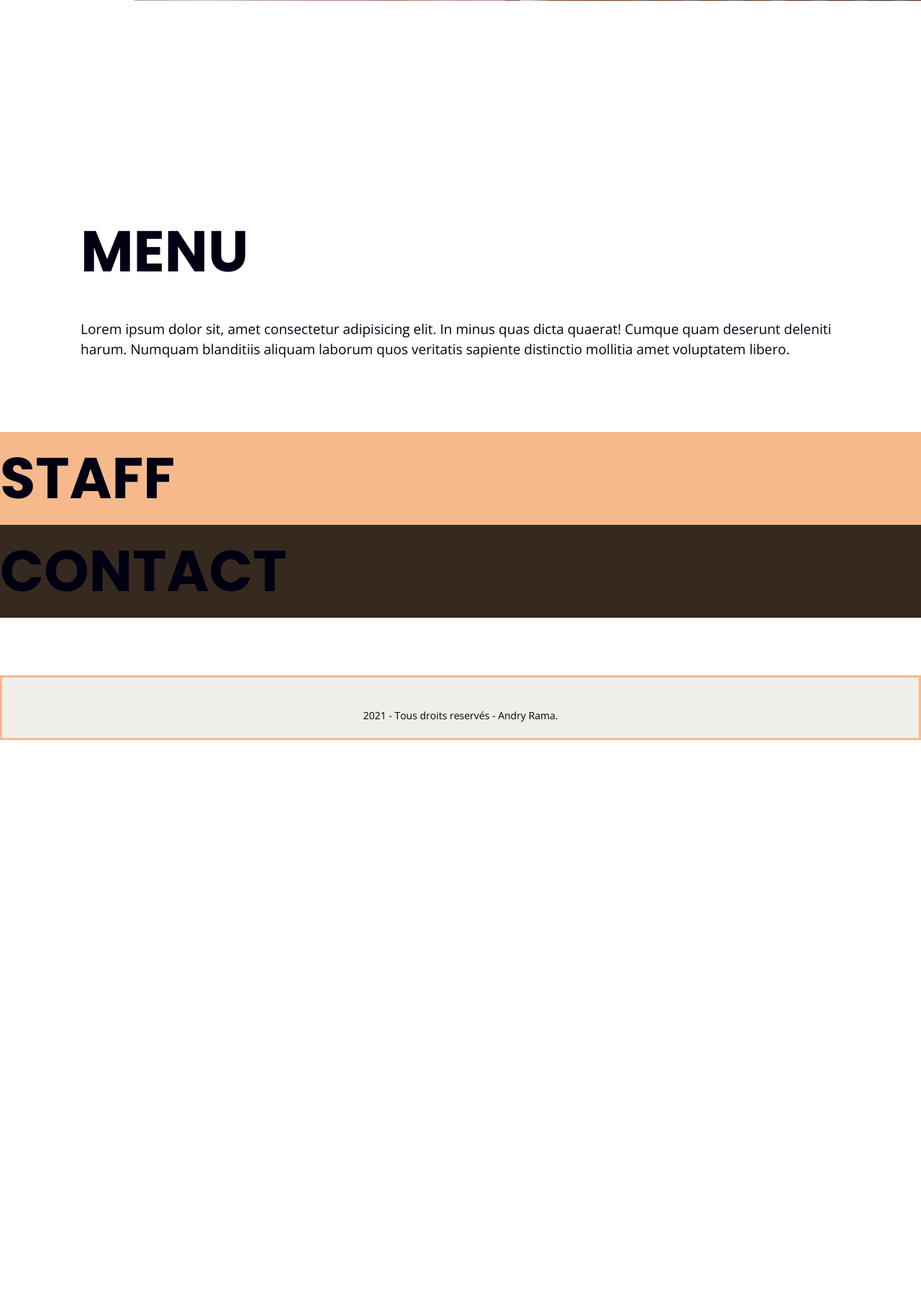
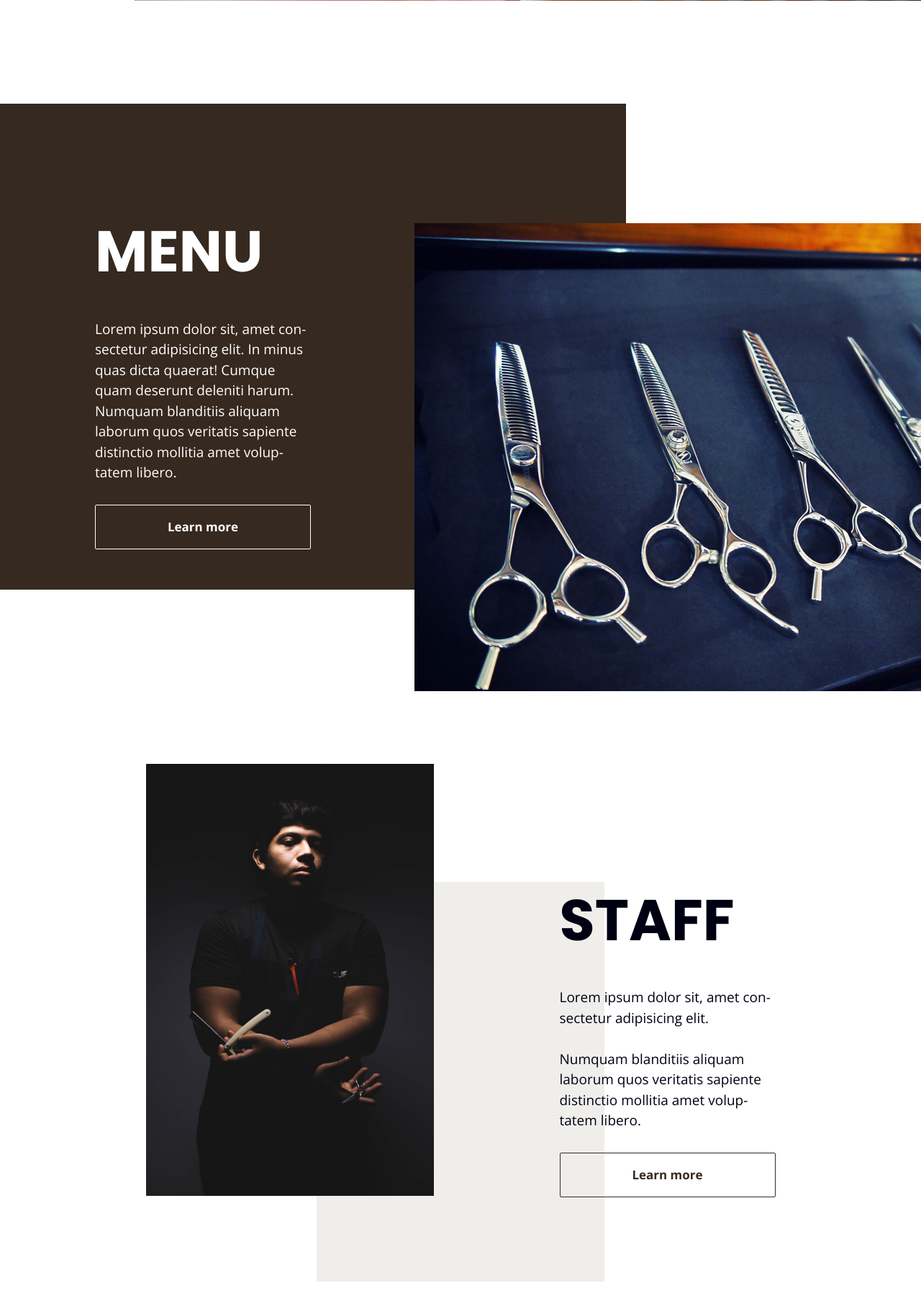
Before and after one commit to A-Rama7/Projet_Barber, a PHP site: page / in a window 1280 px wide. Shown: the part 4130-5944 px from the top of the page at 72% size. Before the commit the page ends 5158 px from the top, so only its background shows below. Run offline with PHP 8.4, Linux system fonts and the light colour scheme.

Commit message:
menu+staff ok

```diff
--- a/inc/css/style.css
+++ b/inc/css/style.css
@@ -245,6 +245,27 @@ body {
   font-family: 'Poppins', sans-serif;
 }
 
+.btn {
+  display: inline-block;
+  width: 100%;
+  line-height: 6rem;
+  text-align: center;
+  border: 1px solid #36291F;
+  border-radius: 0.2rem;
+  text-decoration: none;
+  font-size: 1.7rem;
+  font-weight: 700;
+  color: #36291F;
+  -webkit-transition: 0.5s;
+  transition: 0.5s;
+}
+
+.btn:hover {
+  background-color: #36291F;
+  color: azure;
+  border-radius: 2.8rem;
+}
+
 /*---Navbar---*/
 .header {
   display: -webkit-box;
@@ -435,27 +456,6 @@ body {
   height: 6rem;
 }
 
-.about .about_wrapper .text_about .content_box .btn {
-  display: inline-block;
-  width: 100%;
-  line-height: 6rem;
-  text-align: center;
-  border: 1px solid #36291F;
-  border-radius: 0.2rem;
-  text-decoration: none;
-  font-size: 1.7rem;
-  font-weight: 700;
-  color: #36291F;
-  -webkit-transition: 0.5s;
-  transition: 0.5s;
-}
-
-.about .about_wrapper .text_about .content_box .btn:hover {
-  background-color: #36291F;
-  color: azure;
-  border-radius: 2.8rem;
-}
-
 .pre_menu {
   background-color: white;
   padding-bottom: 23vh;
@@ -539,6 +539,7 @@ body {
       -ms-flex-pack: center;
           justify-content: center;
   background: #fff;
+  padding-bottom: 20rem;
 }
 
 .menu .menu_wrapper {
@@ -550,8 +551,101 @@ body {
   padding-bottom: 10rem;
 }
 
+.menu .menu_wrapper .text_menu {
+  min-width: 300px;
+  max-width: 300px;
+  z-index: 1;
+  color: white;
+  margin-left: 2rem;
+}
+
+.menu .menu_wrapper .text_menu .content_box {
+  margin-top: 3rem;
+  height: 6rem;
+}
+
+.menu .menu_wrapper .text_menu .content_box .btn {
+  border: 1px solid white;
+  color: white;
+}
+
+.menu .menu_wrapper .text_menu .content_box .btn:hover {
+  background-color: white;
+  color: #36291F;
+}
+
+.menu .menu_wrapper .menu_img {
+  position: absolute;
+  min-width: 50vw;
+  max-width: 55vw;
+  height: 65rem;
+  overflow: hidden;
+  bottom: -429rem;
+  right: 0;
+  z-index: 1;
+}
+
+.menu .menu_wrapper .menu_img img {
+  max-width: 100%;
+  min-width: 1000px;
+  height: auto;
+}
+
+.menu .back3 {
+  position: absolute;
+  width: 68vw;
+  height: 67.5rem;
+  background-color: #36291F;
+  bottom: -414.9rem;
+  left: 0;
+}
+
 .staff {
-  background-color: #F5B98C;
+  display: -webkit-box;
+  display: -ms-flexbox;
+  display: flex;
+  -webkit-box-pack: center;
+      -ms-flex-pack: center;
+          justify-content: center;
+  margin-bottom: 12rem;
+  padding-bottom: 12.2rem;
+}
+
+.staff .staff_wrapper {
+  display: -webkit-box;
+  display: -ms-flexbox;
+  display: flex;
+  -ms-flex-pack: distribute;
+      justify-content: space-around;
+  -webkit-box-align: end;
+      -ms-flex-align: end;
+          align-items: flex-end;
+  width: 105rem;
+}
+
+.staff .staff_wrapper .staff_img {
+  width: 40rem;
+}
+
+.staff .staff_wrapper .text_staff {
+  min-width: 300px;
+  max-width: 300px;
+  z-index: 1;
+}
+
+.staff .staff_wrapper .text_staff .content_box {
+  margin-top: 3rem;
+  height: 6rem;
+}
+
+.staff .back4 {
+  position: absolute;
+  width: 40rem;
+  height: 55.5rem;
+  margin: auto;
+  z-index: -1;
+  background-color: #f0eeea;
+  bottom: -511rem;
 }
 
 .contact {
--- a/inc/css/style.scss
+++ b/inc/css/style.scss
@@ -23,6 +23,25 @@ body{
     font-family: 'Poppins', sans-serif;
 }
 
+.btn{
+    display: inline-block;
+    width: 100%;
+    line-height: 6rem;
+    text-align: center;
+    border: 1px solid $dark-brown;
+    border-radius: 0.2rem;
+    text-decoration: none;
+    font-size: 1.7rem;
+    font-weight:700;
+    color: $dark-brown;
+    transition: 0.5s;
+
+    &:hover{
+        background-color: $dark-brown;
+        color: azure;
+        border-radius: 2.8rem;
+    }
+}
 
 
 
@@ -208,28 +227,6 @@ body{
             .content_box{
                 margin-top: 3rem;
                 height: 6rem;
-
-                .btn{
-                    display: inline-block;
-                    width: 100%;
-                    line-height: 6rem;
-                    text-align: center;
-                    border: 1px solid $dark-brown;
-                    border-radius: 0.2rem;
-                    text-decoration: none;
-                    font-size: 1.7rem;
-                    font-weight:700;
-                    color: $dark-brown;
-                    transition: 0.5s;
-
-                    &:hover{
-                        background-color: $dark-brown;
-                        color: azure;
-                        border-radius: 2.8rem;
-                    }
-                }
-
-
             }
         }
     }
@@ -310,18 +307,102 @@ body{
     display: flex;
     justify-content: center;
     background: #fff;
+    padding-bottom: 20rem;
 
     .menu_wrapper{
         width: 1056px;
         display: flex;
         padding-top: 10rem;
         padding-bottom: 10rem;
+
+        .text_menu{
+            min-width: 300px;
+            max-width: 300px;
+            z-index: 1;
+            color: white;
+            margin-left: 2rem;
+
+            .content_box{
+                margin-top: 3rem;
+                height: 6rem;
+
+                .btn{
+                    border: 1px solid white;
+                    color: white;
+
+                    &:hover{
+                        background-color: white;
+                        color: $dark-brown;
+                    }
+                }
+            }
+        }
+
+        .menu_img{
+            position: absolute;
+            min-width: 50vw;
+            max-width: 55vw;
+            height: 65rem;
+            overflow: hidden;
+            bottom: -429rem;
+            right: 0;
+            z-index: 1;
+
+            img{
+                max-width: 100%;
+                min-width: 1000px;
+                height: auto;
+
+            }
+        }
     }
 
-
+    .back3{
+        position: absolute;
+        width: 68vw;
+        height: 67.5rem;
+        background-color: #36291F;
+        bottom: -414.9rem;
+        left: 0;
+    }
 }
 .staff{
-    background-color: $skin;
+    display: flex;
+    justify-content: center;
+    margin-bottom: 12rem;
+    padding-bottom: 12.2rem;
+
+    .staff_wrapper{
+        display: flex;
+        justify-content: space-around;
+        align-items: flex-end;
+        width: 105rem;
+
+        .staff_img{
+            width:40rem;
+
+        }
+        .text_staff{
+            min-width: 300px;
+            max-width: 300px;
+            z-index: 1;
+
+            .content_box{
+                margin-top: 3rem;
+                height: 6rem;
+            }
+        }
+    }
+
+    .back4{
+        position: absolute;
+        width: 40rem;
+        height: 55.5rem;
+        margin: auto;
+        z-index: -1;
+        background-color: $grey;
+        bottom: -511rem;
+    }
 }
 
 .contact{
--- a/index.php
+++ b/index.php
@@ -58,7 +58,6 @@
 
         <div class="menu">
             <div class="menu_wrapper">
-                <div class="menu_content">
                 <div class="text_menu">
                     <h1 class="titles">Menu</h1>
                     <p>
@@ -68,14 +67,38 @@
                             Numquam blanditiis aliquam laborum quos veritatis sapiente distinctio
                             mollitia amet voluptatem libero.
                     </p>
+                    <div class="content_box">
+                            <a  class= "btn" href="#">Learn more</a>
                         </div>
                 </div>
-
+                <div class="menu_img">
+                    <img src="./inc/images/scissors.jpg" alt="scissors">
                 </div>
+            </div>
+            <div class="back3"></div>
         </div>
 
         <div class="staff">
+            <div class="staff_wrapper">
+                <div class="staff_img">
+                    <img src="./inc/images/israel-velis-mjLq6EL8260-unsplash.jpg" alt="staff-profile">
+                </div>
+                <div class="text_staff">
                     <h1 class="titles">Staff</h1>
+                    <p>
+                            Lorem ipsum dolor sit,
+                            amet consectetur adipisicing elit.
+                            <br>
+                            <br>
+                            Numquam blanditiis aliquam laborum quos veritatis sapiente distinctio
+                            mollitia amet voluptatem libero.
+                    </p>
+                    <div class="content_box">
+                            <a  class= "btn" href="#">Learn more</a>
+                        </div>
+                </div>
+            </div>
+            <div class="back4"></div>
         </div>
 
         <div class="contact">
```
Also changed, not shown: inc/images/israel-velis-mjLq6EL8260-unsplash.jpg (added), inc/images/scissors.jpg (added), 1 other file. Lines whose indentation alone changed are shown as unchanged.
